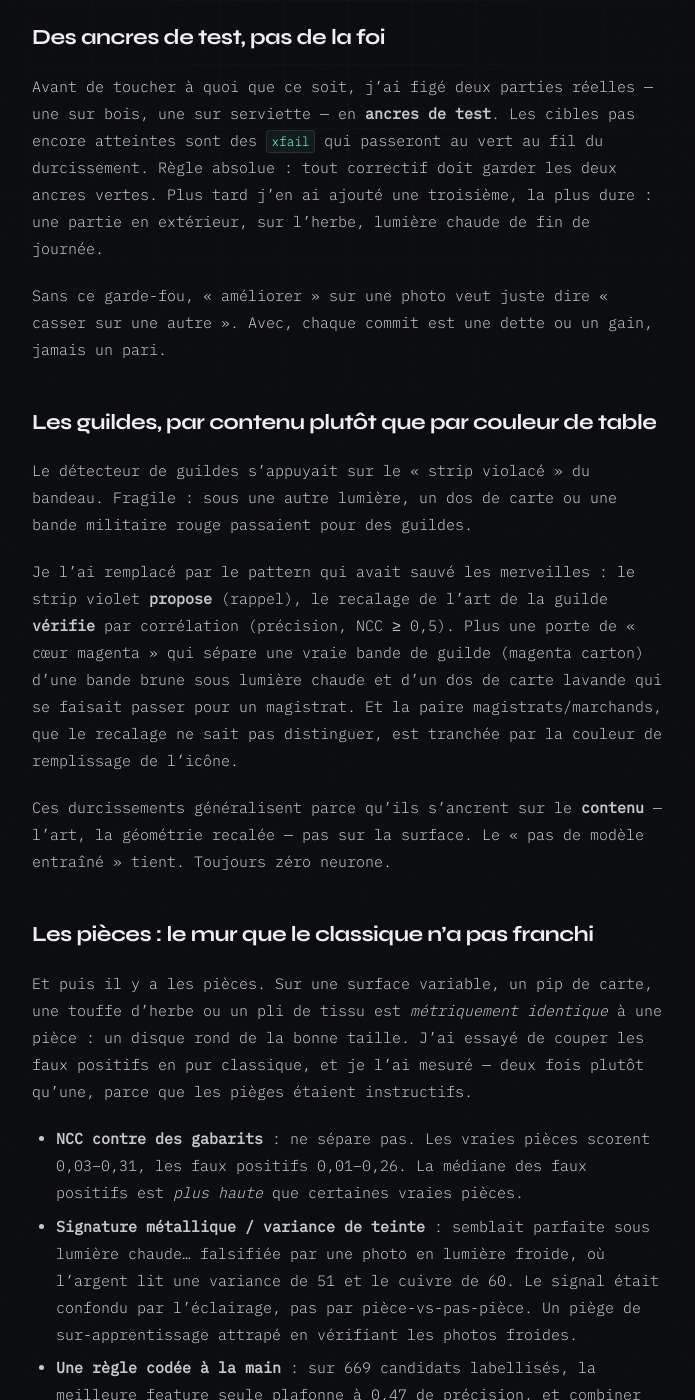
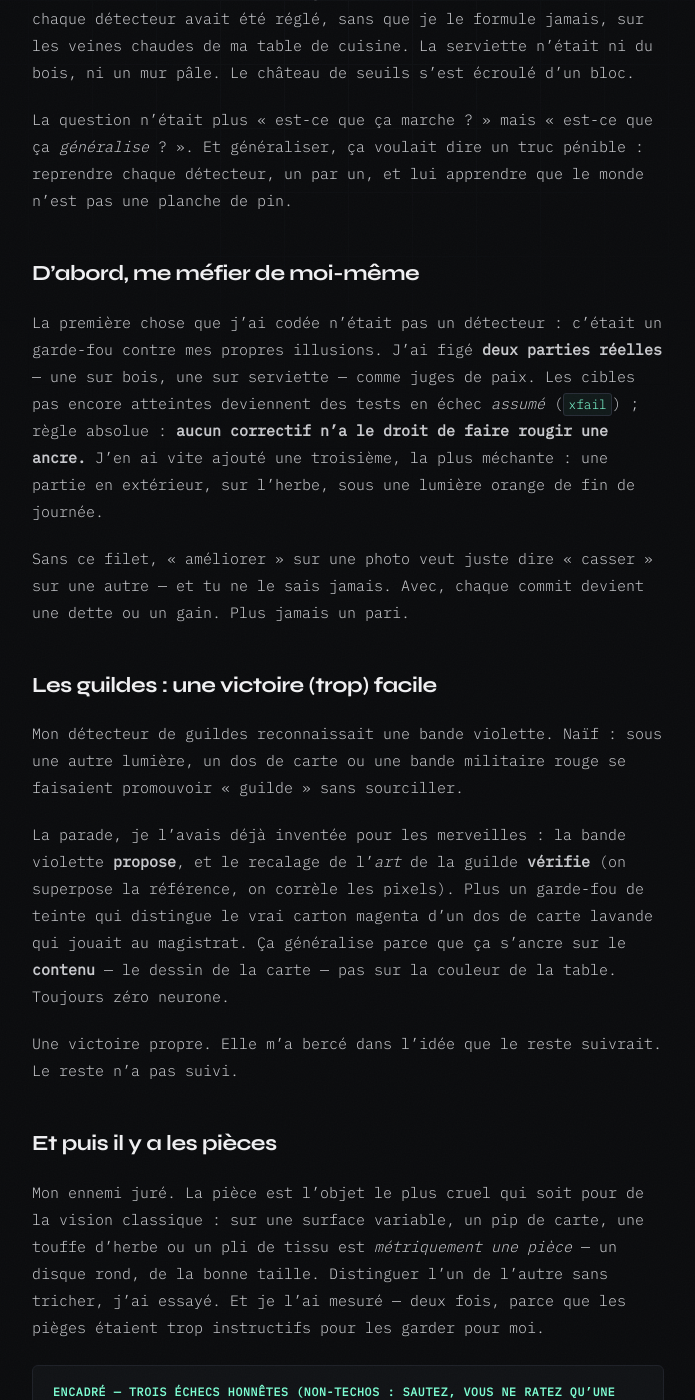
Before and after one commit to salfab/seesharpch, a Jekyll site: the page built from _posts/2026-06-27-7-wonders-generaliser.md, in a window 1280 px wide and 1400 px high, scrolled down 709 px. Shown: the whole window, without its empty margins (292-987 px from the left). Built offline with Jekyll 4.4.1, drawn with Linux system fonts in a browser that asks for light colours; some of the changed text lies outside the part shown.

Commit message:
blog(7-wonders-duel): rewrite parts 2 & 3 in the part-1 narrative voice
More story, less changelog: first-person stakes, dry humour, a tech-box for the deep bits,
forward 'twist notes' where a claim was later overturned (the no-op random forest; the
'GPU is useless' that flipped once the dataset grew; denomination 0.91 -> 0.98 since), and
invisible HTML-comment anchors (a2:*, a3:*) for easy passage references. No synthetic-data
conclusions (the generator's quality was never validated). Closes on the next cliffhanger:
detecting coins, not reading them.

```diff
--- a/_posts/2026-06-27-7-wonders-generaliser.md
+++ b/_posts/2026-06-27-7-wonders-generaliser.md
@@ -1,50 +1,65 @@
 ---
 layout: post
-title: "Généraliser sans casser : mon pipeline a tenu — sauf les pièces"
+title: "Généraliser sans casser : le monde n'est pas une planche de pin"
 tags: [project, computer-vision, opencv, machine-learning, board-games]
 unlisted: true
 permalink: /blog/preview/b2e84d15/7-wonders-generaliser
 sitemap: false
 ---
 
-*Deuxième volet. Dans [le premier épisode](/blog/preview/6e5a7cf3/7-wonders-duel-score-photo), mon scoreur photo de 7 Wonders Duel marchait — jusqu'à ce que je pose le jeu sur une serviette de plage et que tout s'effondre.*
+<!-- a2:intro -->
+*Deuxième volet. Dans [le premier épisode](/blog/preview/6e5a7cf3/7-wonders-duel-score-photo), j'étais rentré de vacances fier comme un paon avec un scoreur photo qui marchait — puis j'ai posé le jeu sur une serviette de plage rayée et je l'ai regardé s'effondrer en direct.*
 
-C'est là que le vrai travail commence : durcir chaque détecteur pour qu'il soit **invariant à la surface**, sans casser ce qui marchait déjà sur le bois.
+Le diagnostic, le lendemain, était humiliant de simplicité : **tout mon pipeline supposait, quelque part, du bois.** Le fond uni qui valide une pièce, les bandes colorées des guildes, le contraste des lauriers — chaque détecteur avait été réglé, sans que je le formule jamais, sur les veines chaudes de ma table de cuisine. La serviette n'était ni du bois, ni un mur pâle. Le château de seuils s'est écroulé d'un bloc.
 
-## Des ancres de test, pas de la foi
+La question n'était plus « est-ce que ça marche ? » mais « est-ce que ça *généralise* ? ». Et généraliser, ça voulait dire un truc pénible : reprendre chaque détecteur, un par un, et lui apprendre que le monde n'est pas une planche de pin.
 
-Avant de toucher à quoi que ce soit, j'ai figé deux parties réelles — une sur bois, une sur serviette — en **ancres de test**. Les cibles pas encore atteintes sont des `xfail` qui passeront au vert au fil du durcissement. Règle absolue : tout correctif doit garder les deux ancres vertes. Plus tard j'en ai ajouté une troisième, la plus dure : une partie en extérieur, sur l'herbe, lumière chaude de fin de journée.
+<!-- a2:anchres -->
+## D'abord, me méfier de moi-même
 
-Sans ce garde-fou, « améliorer » sur une photo veut juste dire « casser sur une autre ». Avec, chaque commit est une dette ou un gain, jamais un pari.
+La première chose que j'ai codée n'était pas un détecteur : c'était un garde-fou contre mes propres illusions. J'ai figé **deux parties réelles** — une sur bois, une sur serviette — comme juges de paix. Les cibles pas encore atteintes deviennent des tests en échec *assumé* (`xfail`) ; règle absolue : **aucun correctif n'a le droit de faire rougir une ancre.** J'en ai vite ajouté une troisième, la plus méchante : une partie en extérieur, sur l'herbe, sous une lumière orange de fin de journée.
 
-## Les guildes, par contenu plutôt que par couleur de table
+Sans ce filet, « améliorer » sur une photo veut juste dire « casser » sur une autre — et tu ne le sais jamais. Avec, chaque commit devient une dette ou un gain. Plus jamais un pari.
 
-Le détecteur de guildes s'appuyait sur le « strip violacé » du bandeau. Fragile : sous une autre lumière, un dos de carte ou une bande militaire rouge passaient pour des guildes.
+<!-- a2:guildes -->
+## Les guildes : une victoire (trop) facile
 
-Je l'ai remplacé par le pattern qui avait sauvé les merveilles : le strip violet **propose** (rappel), le recalage de l'art de la guilde **vérifie** par corrélation (précision, NCC ≥ 0,5). Plus une porte de « cœur magenta » qui sépare une vraie bande de guilde (magenta carton) d'une bande brune sous lumière chaude et d'un dos de carte lavande qui se faisait passer pour un magistrat. Et la paire magistrats/marchands, que le recalage ne sait pas distinguer, est tranchée par la couleur de remplissage de l'icône.
+Mon détecteur de guildes reconnaissait une bande violette. Naïf : sous une autre lumière, un dos de carte ou une bande militaire rouge se faisaient promouvoir « guilde » sans sourciller.
 
-Ces durcissements généralisent parce qu'ils s'ancrent sur le **contenu** — l'art, la géométrie recalée — pas sur la surface. Le « pas de modèle entraîné » tient. Toujours zéro neurone.
+La parade, je l'avais déjà inventée pour les merveilles : la bande violette **propose**, et le recalage de l'*art* de la guilde **vérifie** (on superpose la référence, on corrèle les pixels). Plus un garde-fou de teinte qui distingue le vrai carton magenta d'un dos de carte lavande qui jouait au magistrat. Ça généralise parce que ça s'ancre sur le **contenu** — le dessin de la carte — pas sur la couleur de la table. Toujours zéro neurone.
 
-## Les pièces : le mur que le classique n'a pas franchi
+Une victoire propre. Elle m'a bercé dans l'idée que le reste suivrait. Le reste n'a pas suivi.
 
-Et puis il y a les pièces. Sur une surface variable, un pip de carte, une touffe d'herbe ou un pli de tissu est *métriquement identique* à une pièce : un disque rond de la bonne taille. J'ai essayé de couper les faux positifs en pur classique, et je l'ai mesuré — deux fois plutôt qu'une, parce que les pièges étaient instructifs.
+<!-- a2:coins -->
+## Et puis il y a les pièces
 
-- **NCC contre des gabarits** : ne sépare pas. Les vraies pièces scorent 0,03–0,31, les faux positifs 0,01–0,26. La médiane des faux positifs est *plus haute* que certaines vraies pièces.
-- **Signature métallique / variance de teinte** : semblait parfaite sous lumière chaude… falsifiée par une photo en lumière froide, où l'argent lit une variance de 51 et le cuivre de 60. Le signal était confondu par l'éclairage, pas par pièce-vs-pas-pièce. Un piège de sur-apprentissage attrapé en vérifiant les photos froides.
-- **Une règle codée à la main** : sur 669 candidats labellisés, la meilleure feature seule plafonne à 0,47 de précision, et combiner les portes existantes ne fait pas mieux. La frontière est non-linéaire.
+Mon ennemi juré. La pièce est l'objet le plus cruel qui soit pour de la vision classique : sur une surface variable, un pip de carte, une touffe d'herbe ou un pli de tissu est *métriquement une pièce* — un disque rond, de la bonne taille. Distinguer l'un de l'autre sans tricher, j'ai essayé. Et je l'ai mesuré — deux fois, parce que les pièges étaient trop instructifs pour les garder pour moi.
 
-## Le franchissement — au minimum
+<div class="tech-box" markdown="1">
+<span class="tech-box-label">Encadré — trois échecs honnêtes (non-techos : sautez, vous ne ratez qu'une humiliation)</span>
 
-Aucune feature à la main ne sépare proprement. J'ai franchi la ligne « pas d'entraînement » — pour ce seul détecteur, et au strict minimum.
+- **Corrélation contre des gabarits de pièces.** Ne sépare rien : vraies pièces 0,03–0,31, faux positifs 0,01–0,26 — la *médiane* des faux positifs est plus haute que certaines vraies pièces.
+- **Signature métallique (variance de teinte).** Semblait parfaite sous lumière chaude… jusqu'à ce qu'une photo en lumière froide la pulvérise (l'argent y lit une variance de 51 contre ~1,5 attendu). Le signal mesurait l'éclairage, pas la pièce. Un piège de sur-apprentissage, attrapé en vérifiant les photos froides au lieu de me féliciter.
+- **Une simple règle écrite à la main.** Sur 669 candidats étiquetés, la meilleure caractéristique seule plafonne à 0,47 de précision, et combiner les portes existantes ne fait pas mieux. La frontière entre pièce et non-pièce est *non-linéaire* — pas un seuil à régler.
 
-Pas un CNN sur pixels. Une **petite forêt aléatoire** — quelques kilo-octets, entraînée en secondes, sans GPU — sur les *mêmes features classiques*. Précision 0,80, recall 0,67 en *leave-one-photo-out* : le double de précision de la règle codée à la main. Je garde l'extraction de features explicable ; j'ajoute juste un combineur appris de la frontière non-linéaire.
+</div>
 
-Le reste tient en garde-fous. Mesure honnête : *leave-one-photo-out*, jamais *leave-one-crop-out* — les pièces d'une même photo sont corrélées, le vrai N c'est le nombre de photos. Borné : la forêt post-filtre les détections et se charge gracieusement (pas de modèle → le détecteur tourne comme avant). Et un outil de labeling humain-dans-la-boucle, avec *active learning* : l'outil affiche sa prédiction pour que je corrige ses erreurs en priorité.
+Trois angles, trois murs. À un moment, s'acharner devient de l'orgueil.
 
+<!-- a2:franchissement -->
+## J'ai cédé — mais au minimum syndical
+
+Aucune caractéristique faite main ne sépare proprement. Alors j'ai franchi ma propre ligne — « aucun modèle entraîné » — pour ce **seul** détecteur, et au strict minimum.
+
+Pas un gros réseau sur les pixels. Une **petite forêt aléatoire** — quelques kilo-octets, entraînée en secondes, sans GPU — sur *exactement les mêmes* caractéristiques classiques. Précision 0,80, rappel 0,67 : le double de précision de la règle à la main. Je garde l'extraction de features, lisible ; j'ajoute juste un *combineur appris* de la frontière tordue. Mesuré honnêtement — en laissant une *photo* entière de côté à chaque fois, jamais un crop isolé (les pièces d'une même photo partagent la lumière, ce ne sont pas des exemples indépendants). Borné : la forêt ne fait que filtrer après coup, et disparaît proprement si le modèle est absent.
+
+> **Spoiler honnête.** Cette petite forêt avait deux vices que je n'ai découverts que plus tard : chez quiconque n'avait pas installé une certaine dépendance, elle **ne tournait même pas** — un *no-op* silencieux — et un vrai réseau a fini par la remplacer entièrement. Mais n'anticipons pas : ce sont les humiliations d'un prochain épisode.
+
+<!-- a2:morale -->
 ## La ligne n'était pas un dogme
 
-Voilà l'enseignement que je retiens. Le « pas de modèle entraîné » a tenu pour tout — sauf les pièces. Et c'est *parce que je l'ai mesuré* que j'ai su exactement où franchir la ligne, et avec quoi : le minimum d'apprentissage, sur des données que j'ai labellisées moi-même, borné pour ne jamais casser ce qui marchait.
+Voilà ce que je retiens. Le « pas de modèle entraîné » a tenu pour *tout* — sauf les pièces. Et c'est précisément *parce que je l'ai mesuré* que j'ai su où franchir la ligne, et avec quoi : le minimum d'apprentissage, sur des données que j'ai étiquetées moi-même, borné pour ne jamais casser ce qui marchait déjà.
 
-La ligne n'a jamais été un principe moral. C'était une hypothèse, tenue tant que les mesures la portaient, déplacée d'un cran minimal quand elles ont cessé. La discipline, ce n'est pas de refuser le ML. C'est de refuser de le sortir avant que les chiffres ne l'exigent.
+La ligne n'a jamais été une question de morale. C'était une *hypothèse*, tenue tant que les chiffres la portaient, déplacée d'un cran quand ils ont cessé. La discipline, ce n'est pas de refuser le ML par principe. C'est de refuser de le dégainer **avant que les mesures ne l'exigent**.
 
 *Suite et fin : [le jour où le transfer learning a enfoncé un plafond que je croyais physique](/blog/preview/c7a0f6e2/7-wonders-transfer-learning).*
--- a/_posts/2026-06-27-7-wonders-transfer-learning.md
+++ b/_posts/2026-06-27-7-wonders-transfer-learning.md
@@ -7,46 +7,56 @@ permalink: /blog/preview/c7a0f6e2/7-wonders-transfer-learning
 sitemap: false
 ---
 
-*Troisième et dernier volet, après [« ça marche sur ma table »](/blog/preview/6e5a7cf3/7-wonders-duel-score-photo) et [« généraliser sans casser »](/blog/preview/b2e84d15/7-wonders-generaliser).*
+<!-- a3:intro -->
+*Troisième volet, après [« ça marche sur ma table »](/blog/preview/6e5a7cf3/7-wonders-duel-score-photo) et [« généraliser sans casser »](/blog/preview/b2e84d15/7-wonders-generaliser).*
 
-Dans mon scoreur photo de *7 Wonders Duel*, les pièces sont le maillon faible. J'avais déjà [lâché du lest dans l'épisode précédent](/blog/preview/b2e84d15/7-wonders-generaliser) : une petite forêt aléatoire pour distinguer une pièce d'un faux positif. Mais lire la **dénomination** — 1, 3 ou 6 — restait une heuristique de couleur du métal.
+J'avais écrit, noir sur blanc, dans mes propres notes : *plafond physique, circulez.* J'avais tort — et c'est une mesure qui me l'a mis sous le nez.
 
-J'avais mesuré, et conclu, que c'était un plafond : un modèle sur mes features à la main faisait 0,72 contre 0,73 pour l'heuristique. Une égalité. Couleur du métal confondue par la lumière, point final. « Plafond physique, circulez. »
+Le contexte : les pièces sont restées le maillon faible de mon scoreur. J'avais déjà [lâché du lest dans l'épisode précédent](/blog/preview/b2e84d15/7-wonders-generaliser) (une petite forêt pour séparer pièce et non-pièce), mais lire la **valeur** d'une pièce — 1, 3 ou 6 — reposait encore sur la couleur du métal. J'avais testé un modèle là-dessus : 0,72 contre 0,73 pour l'heuristique. Une égalité. La couleur du métal est confondue par la lumière, fin de l'histoire, on n'ira pas plus loin.
 
-J'avais tort. Et c'est la mesure qui l'a prouvé.
+Sauf que je m'étais trompé d'arme.
 
+<!-- a3:demi-faux -->
 ## Pourquoi mon raisonnement était à moitié faux
 
-Ce plafond ne valait que pour les méthodes basées sur la **couleur**. Le vrai discriminant — le **chiffre imprimé sur la pièce** — était toujours là. Je l'avais écarté en le déclarant « illisible à l'échelle du jeu ». Vrai pour un OCR ou une corrélation de gabarit. Faux pour le bon outil. Et le bon outil, c'est le *transfer learning*.
+Ce plafond était réel — mais seulement pour les méthodes qui regardent la **couleur**. Or le vrai indice, le seul qui compte, était sous mon nez depuis le début : le **chiffre imprimé sur la pièce**. Je l'avais écarté d'un revers de main — « illisible à l'échelle du jeu ». Vrai pour un OCR ou un décalque de gabarit. Faux pour le bon outil. Et le bon outil, cette fois, c'était le *transfer learning*.
 
-## Le transfer learning, expliqué simplement
+<!-- a3:explain -->
+## Le transfer learning, en deux mots (non-techos bienvenus)
 
-Entraîner un réseau de vision **à partir de zéro** demande des dizaines de milliers d'images. Moi, j'ai 111 pièces étiquetées. Sans surprise, un petit réseau entraîné from scratch sur ces 111 images fait **0,47** — pire que l'heuristique. Il n'a pas de quoi apprendre, en partant de rien, ce que c'est que « voir ».
+Entraîner un réseau de vision *à partir de rien* demande des dizaines de milliers d'images. Moi, j'ai 111 pièces étiquetées. Sans surprise, un réseau entraîné from scratch sur ces 111 images fait **0,47** — *pire* que l'heuristique. Il n'a pas de quoi apprendre, en partant de zéro, ce que c'est que « voir ».
 
-Le transfer learning contourne ça. On prend un réseau **déjà entraîné** sur des millions d'images génériques — qui a donc appris les primitives visuelles réutilisables : contours, courbes, textures, formes — et on réutilise ce savoir-voir en ne ré-entraînant qu'une fine couche finale sur nos pièces.
+Le transfer learning contourne ça avec une idée presque effrontée : on prend un réseau **déjà** entraîné sur des millions d'images génériques — il a appris, une fois pour toutes, les briques de base de la vision : contours, courbes, textures — et on réutilise ce savoir-voir. On ne ré-apprend qu'une fine couche tout au bout.
 
-L'analogie : pour qu'un photographe professionnel reconnaisse un nouveau type de pièce, on ne lui réapprend pas ce qu'est la lumière, un contour, un chiffre. Il sait déjà voir. On lui montre les trois modèles, il généralise. Le réseau pré-entraîné, c'est ce photographe : on gèle les couches profondes, on n'apprend que la décision finale « 1, 3 ou 6 ».
+L'image que j'aime : pour qu'un **photographe professionnel** reconnaisse un nouveau type de pièce, on ne lui réexplique pas la lumière, les contours, les chiffres. Il sait déjà voir. On lui montre les trois modèles, et il généralise. Le réseau pré-entraîné, c'est ce photographe : on gèle son œil, on ne lui apprend que la décision « 1, 3 ou 6 ».
 
-Concrètement : un ResNet18 pré-entraîné sur ImageNet, corps gelé, seuls le dernier bloc et une tête à trois sorties ré-entraînés sur les recadrages de pièces.
+<!-- a3:resultat -->
+## Le résultat — et la parano anti-triche
 
-## Le résultat — et la précaution anti-fuite
-
-| Méthode | Accuracy | argent « 1 » | or « 3 » | cuivre « 6 » |
+| Méthode | Exactitude | argent « 1 » | or « 3 » | cuivre « 6 » |
 |---|---|---|---|---|
 | heuristique couleur | 0,71 | 10/26 | 59/64 | 10/21 |
-| CNN from scratch | 0,47 | — | — | — |
-| ResNet18 (transfer) | **0,91** | 19/26 | 64/64 | 18/21 |
+| réseau *from scratch* | 0,47 | — | — | — |
+| **ResNet18 (transfer)** | **0,91** | 19/26 | 64/64 | 18/21 |
 
-Le détail qui compte : j'ai mesuré en *leave-one-photo-out* (0,94), puis en *leave-one-game-out* (0,91). Pourquoi les deux ? Parce que plusieurs photos viennent de la même partie — même lumière, mêmes pièces physiques. Laisser une *photo* de côté, c'est risquer que le modèle ait vu « cette pièce sous cette lumière » à l'entraînement : une fuite. Laisser une **partie entière** de côté mesure la vraie généralisation. Le score ne tombe que de 0,94 à 0,91 — c'est réel, pas de la triche. Et il corrige précisément les angles morts de l'heuristique : l'argent que la lumière chaude désature, le cuivre.
+Le détail qui compte, c'est *comment* je l'ai mesuré. D'abord en laissant une photo de côté (0,94), puis en laissant une **partie entière** de côté (0,91). Pourquoi les deux ? Parce que plusieurs photos viennent de la même partie — même lumière, mêmes pièces. Cacher une seule photo, c'est risquer que le modèle ait déjà vu « cette pièce sous cette lumière » : une fuite déguisée en réussite. Cacher toute une partie, c'est la vraie mesure. Que le score ne tombe que de 0,94 à 0,91 me dit que ce n'est pas de la triche — et que le modèle corrige *pile* les angles morts de l'heuristique : l'argent que la lumière chaude désature, le cuivre. Les couches pré-entraînées **lisent vraiment le chiffre embossé** — celui que j'avais déclaré inatteignable.
 
-Les couches conv pré-entraînées **lisent réellement le chiffre embossé** — exactement le signal que j'avais déclaré inatteignable.
+> **Spoiler.** Depuis, en photographiant des pièces sous bien plus de conditions — lumières, fonds, ombres portées — ce 0,91 est monté à **0,98**. La morale (« plus de *vraies* données battent à peu près tout ») mérite son propre épisode.
 
-## Le GPU ne sert pas (encore)
+<!-- a3:gpu -->
+## Et le GPU dans tout ça ?
 
-Entre-temps, cette machine a gagné un GPU Intel Arc. Alors, est-ce qu'il aide ? Pour **entraîner** ce modèle : non. 111 images, ça s'entraîne en quelques minutes sur CPU. Le facteur limitant n'est pas le calcul, c'est la **donnée**. Là où l'Arc paiera, c'est à l'inférence : on entraîne hors-ligne, on exporte en ONNX, on exécute via onnxruntime — déjà une dépendance du projet pour l'OCR, donc toujours pas de torch dans le pipeline qui tourne. Le franchissement de l'entraînement ne fait pas entrer de lourdeur en prod.
+Entre-temps, la machine a hérité d'un GPU Intel Arc. Alors, est-ce qu'il a aidé ? Pour entraîner *ce* modèle : **non**. 111 images, ça s'entraîne en quelques minutes sur le processeur. Le facteur limitant n'a jamais été le calcul — c'est la *donnée*.
 
+> **Re-spoiler.** Vrai sur 111 images. Devenu faux dès que le jeu a grossi : quand il a fallu ré-entraîner en boucle sur des milliers d'exemples — douze fois de suite, pour mesurer sans fuite — l'Arc s'est brusquement mis à servir. Le problème était passé de *data-bound* à *compute-bound* sans prévenir. Note à moi-même : reposer la question « ai-je besoin d'un GPU ? » à chaque changement d'échelle, pas une fois pour toutes.
+
+Et un point qui me tient à cœur : entraîner et inférer sont **découplés**. On entraîne où c'est rapide (GPU ou non), on **exporte le modèle en ONNX** — un format neutre, les poids ne sont que des nombres — et on l'exécute en production via un petit moteur déjà présent pour l'OCR. Résultat : *toujours pas* de grosse pile d'entraînement dans le pipeline qui tourne. Le franchissement reste cantonné à l'atelier.
+
+<!-- a3:morale -->
 ## La méthode est l'invariant, pas la ligne
 
-La ligne « pas de modèle entraîné » a encore bougé, plus loin cette fois : d'une petite forêt sur features à la main à un vrai CNN pré-entraîné. Mais la méthode, elle, n'a pas changé d'un iota : mesurer d'abord, vérifier l'absence de fuite, ne franchir la ligne que quand les chiffres l'exigent. J'avais même écrit « plafond physique » noir sur blanc.
+La fameuse ligne « pas de modèle entraîné » a encore bougé, plus loin que jamais : d'une petite forêt sur des features faites main à un vrai réseau pré-entraîné. Mais la *méthode*, elle, n'a pas bronché : mesurer d'abord, traquer la fuite, ne franchir la ligne que quand les chiffres l'exigent. J'avais quand même écrit « plafond physique » noir sur blanc.
 
-Le plus dur, dans un projet assisté par modèles, ce n'est pas d'avoir des convictions. C'est d'accepter qu'une mesure les contredise.
+Le plus dur, dans un projet assisté par des modèles, ce n'est pas d'avoir des convictions. C'est d'accepter qu'une mesure les contredise — et de la remercier.
+
+*Le prochain mur n'est plus de **lire** les pièces. C'est de les **voir** : les trouver dans une photo, sans en inventer dans les plis d'une serviette. Mais ça, c'est une autre histoire.*
```
